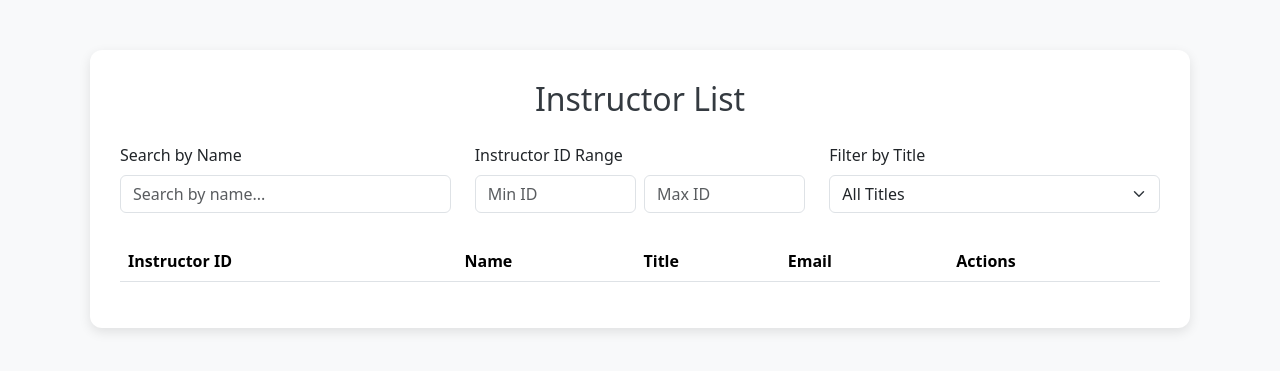
After one commit to elif-sena/Program-Output-Measurement-System, a Flask app: page /instructors in a window 1280 px wide. The commit adds this page. Shown: the top 371 px of the page. Run offline with Flask 3, Linux system fonts and the light colour scheme; data comes from the database, SQL or seed files in the repository; lists and menus that the app fills with data are empty.

Commit message:
Added insturctor add, instructor edit and instructor list pages; update styles

```diff
--- a/app/templates/courses/course_add.html
+++ b/app/templates/courses/course_add.html
@@ -3,11 +3,11 @@
 
 <head>
     <meta charset="UTF-8">
-    <title>Add New Course</title>
+    <title>BES University | Add New Course</title>
     <link rel="stylesheet" href="https://cdn.jsdelivr.net/npm/bootstrap@5.3.3/dist/css/bootstrap.min.css">
     <style>
         body {
-            background-color: #f5f5f5;
+            background-color: #f8f9fa;
         }
 
         .form-container {
--- a/app/templates/courses/course_edit.html
+++ b/app/templates/courses/course_edit.html
@@ -3,7 +3,7 @@
 
 <head>
   <meta charset="UTF-8">
-  <title>Edit Course</title>
+  <title>BES University | Edit Course</title>
   <link rel="stylesheet" href="https://cdn.jsdelivr.net/npm/bootstrap@5.3.3/dist/css/bootstrap.min.css">
   <style>
     body {
--- a/app/templates/courses/course_list.html
+++ b/app/templates/courses/course_list.html
@@ -3,7 +3,7 @@
 
 <head>
     <meta charset="UTF-8">
-    <title>Course List</title>
+    <title>BES University | Course List</title>
     <link rel="stylesheet" href="https://cdn.jsdelivr.net/npm/bootstrap@5.3.3/dist/css/bootstrap.min.css">
     <style>
         body {
--- /dev/null
+++ b/app/templates/instructors/instructor_list.html
@@ -0,0 +1,92 @@
+<!DOCTYPE html>
+<html lang="en">
+
+<head>
+    <meta charset="UTF-8">
+    <title>BES University | Instructor List</title>
+    <link rel="stylesheet" href="https://cdn.jsdelivr.net/npm/bootstrap@5.3.3/dist/css/bootstrap.min.css">
+    <style>
+        body {
+            background-color: #f8f9fa;
+        }
+
+        .table-container {
+            max-width: 1100px;
+            margin: 50px auto;
+            background: white;
+            padding: 30px;
+            border-radius: 12px;
+            box-shadow: 0 4px 12px #0000001a;
+        }
+
+        .table-title {
+            text-align: center;
+            margin-bottom: 25px;
+            color: #343a40;
+        }
+
+        .filter-group {
+            margin-bottom: 20px;
+        }
+    </style>
+</head>
+
+<body>
+
+    <div class="container">
+        <div class="table-container">
+            <h2 class="table-title">Instructor List</h2>
+
+            <div class="row filter-group">
+                <div class="col-md-4 mb-2">
+                    <label class="form-label">Search by Name</label>
+                    <input type="text" id="searchInput" class="form-control" placeholder="Search by name..."
+                        oninput="applyFilters()">
+                </div>
+
+                <div class="col-md-4 mb-2">
+                    <label class="form-label">Instructor ID Range</label>
+                    <div class="d-flex gap-2">
+                        <input type="text" id="minId" class="form-control" placeholder="Min ID"
+                            oninput="applyFilters()">
+                        <input type="text" id="maxId" class="form-control" placeholder="Max ID"
+                            oninput="applyFilters()">
+                    </div>
+                </div>
+
+                <div class="col-md-4 mb-2">
+                    <label class="form-label">Filter by Title</label>
+                    <select id="titleFilter" class="form-select" onchange="applyFilters()">
+                        <option value="">All Titles</option>
+                        <option value="Professor">Professor</option>
+                        <option value="Associate Professor">Associate Professor</option>
+                        <option value="Assistant Professor">Assistant Professor</option>
+                        <option value="Lecturer">Lecturer</option>
+                        <option value="Senior Lecturer">Senior Lecturer</option>
+                        <option value="Research Assistant">Research Assistant</option>
+                    </select>
+                </div>
+            </div>
+
+            <table class="table table-striped table-hover">
+                <thead>
+                    <tr>
+                        <th>Instructor ID</th>
+                        <th>Name</th>
+                        <th>Title</th>
+                        <th>Email</th>
+                        <th>Actions</th>
+                    </tr>
+                </thead>
+                <tbody id="instructorTableBody">
+                </tbody>
+            </table>
+
+        </div>
+    </div>
+
+    <script src=""></script>
+    <script src="https://cdn.jsdelivr.net/npm/bootstrap@5.3.3/dist/js/bootstrap.bundle.min.js"></script>
+</body>
+
+</html>
--- a/app/templates/students/student_add.html
+++ b/app/templates/students/student_add.html
@@ -3,11 +3,11 @@
 
 <head>
     <meta charset="UTF-8">
-    <title>Add New Student</title>
+    <title>BES University | Add New Student</title>
     <link rel="stylesheet" href="https://cdn.jsdelivr.net/npm/bootstrap@5.3.3/dist/css/bootstrap.min.css">
     <style>
         body {
-            background-color: #f5f5f5;
+            background-color: #f8f9fa;
         }
 
         .form-container {
@@ -16,7 +16,7 @@
             background: white;
             padding: 40px;
             border-radius: 10px;
-            box-shadow: 0 4px 12px rgba(0, 0, 0, 0.1);
+            box-shadow: 0 4px 12px #0000001a;
             border: 1px solid #dee2e6;
         }
 
--- a/app/templates/students/student_edit.html
+++ b/app/templates/students/student_edit.html
@@ -3,7 +3,7 @@
 
 <head>
     <meta charset="UTF-8">
-    <title>Edit Student</title>
+    <title>BES University | Edit Student</title>
     <link rel="stylesheet" href="https://cdn.jsdelivr.net/npm/bootstrap@5.3.3/dist/css/bootstrap.min.css">
     <style>
         body {
@@ -58,7 +58,7 @@
                     <input type="number" id="phone" class="form-control" required>
                 </div>
 
-                <button type="submit" class="btn btn-primary w-100">Update Student</button>
+                <button type="submit" class="btn btn-success w-100">Update Student</button>
                 <a href="/students" class="btn btn-secondary w-100 mt-2">Back to List</a>
             </form>
         </div>
--- a/app/templates/students/student_list.html
+++ b/app/templates/students/student_list.html
@@ -3,7 +3,7 @@
 
 <head>
     <meta charset="UTF-8">
-    <title>Student List with Filters</title>
+    <title>BES University | Student List</title>
     <link rel="stylesheet" href="https://cdn.jsdelivr.net/npm/bootstrap@5.3.3/dist/css/bootstrap.min.css">
     <style>
         body {
```
Also changed, not shown: app/templates/dashboard.html (+187 -0 lines), app/templates/index.html (deleted, +0 -187 lines), app/templates/instructors/instructor_add.html (added, +80 -0 lines), app/templates/instructors/instructor_edit.html (added, +80 -0 lines), app/static/uploads/logo.png (added), app/templates/base.html (deleted), app/templates/grades/grade_list.html (added), app/templates/grades/grades_list.html (deleted), app/templates/navbar.html (added).
